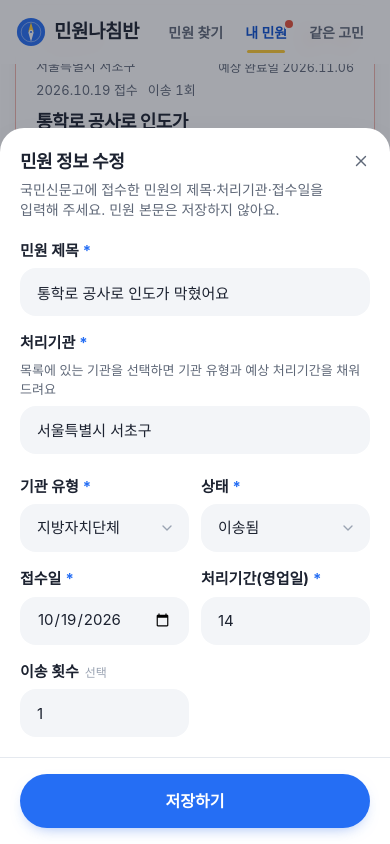
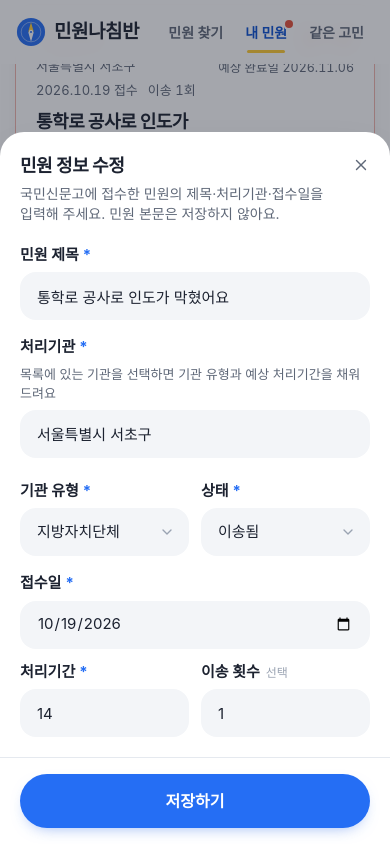
Before and after one commit to csh-scl/minwon_ax, a React (Vite) app: page /track in a window 390 px wide. Both pictures are taken after a click on the button 314 px from the left and 868 px from the top of the page. Shown: the part 446-1290 px from the top of the page. Built offline with nearby package versions, Linux system fonts and the light colour scheme; a web font is replaced by a local one.

Commit message:
Keep registration date fields on one line with a short label
Rename 처리기간(영업일) to 처리기간 and lay out 접수일 · 처리기간 · 이송 횟수
in one row (wider date column); on phones the date takes its own row.

Co-Authored-By: Claude Opus 5.5 <noreply@anthropic.com>

```diff
--- a/src/components/track/TrackForm.tsx
+++ b/src/components/track/TrackForm.tsx
@@ -108,15 +108,13 @@ export function TrackForm({ open, onClose, initial, agencies, onSave }: TrackFor
             </Select>
           </Field>
         </div>
-        <div className="grid grid-cols-2 gap-3">
-          <Field label="접수일" htmlFor="tf-date" required>
+        <div className="grid grid-cols-2 gap-3 sm:grid-cols-[1.5fr_1fr_1fr]">
+          <Field label="접수일" htmlFor="tf-date" required className="col-span-2 sm:col-span-1">
             <Input id="tf-date" type="date" value={f.receivedAt} max={todayISO()} onChange={(e) => set({ receivedAt: e.target.value })} />
           </Field>
-          <Field label="처리기간(영업일)" htmlFor="tf-days" required>
-            <Input id="tf-days" type="number" min={1} max={90} value={f.expected} onChange={(e) => set({ expected: e.target.value })} />
+          <Field label="처리기간" htmlFor="tf-days" required>
+            <Input id="tf-days" type="number" min={1} max={90} value={f.expected} title="영업일 기준" onChange={(e) => set({ expected: e.target.value })} />
           </Field>
-        </div>
-        <div className="grid grid-cols-2 gap-3">
           <Field label="이송 횟수" htmlFor="tf-transfers">
             <Input id="tf-transfers" type="number" min={0} max={20} value={f.transfers} onChange={(e) => set({ transfers: e.target.value })} />
           </Field>
--- a/src/components/write/RegisterTrackingSheet.tsx
+++ b/src/components/write/RegisterTrackingSheet.tsx
@@ -95,7 +95,7 @@ export function RegisterTrackingSheet({ open, onClose, defaults, agencyNames, on
           <Field label="접수일" htmlFor="trk-date" required>
             <Input id="trk-date" type="date" value={receivedAt} max={todayISO()} onChange={(e) => setReceivedAt(e.target.value)} />
           </Field>
-          <Field label="처리기간(영업일)" htmlFor="trk-days" required>
+          <Field label="처리기간" htmlFor="trk-days" required>
             <Input id="trk-days" type="number" min={1} max={90} value={expected} onChange={(e) => setExpected(e.target.value)} />
           </Field>
         </div>
```
